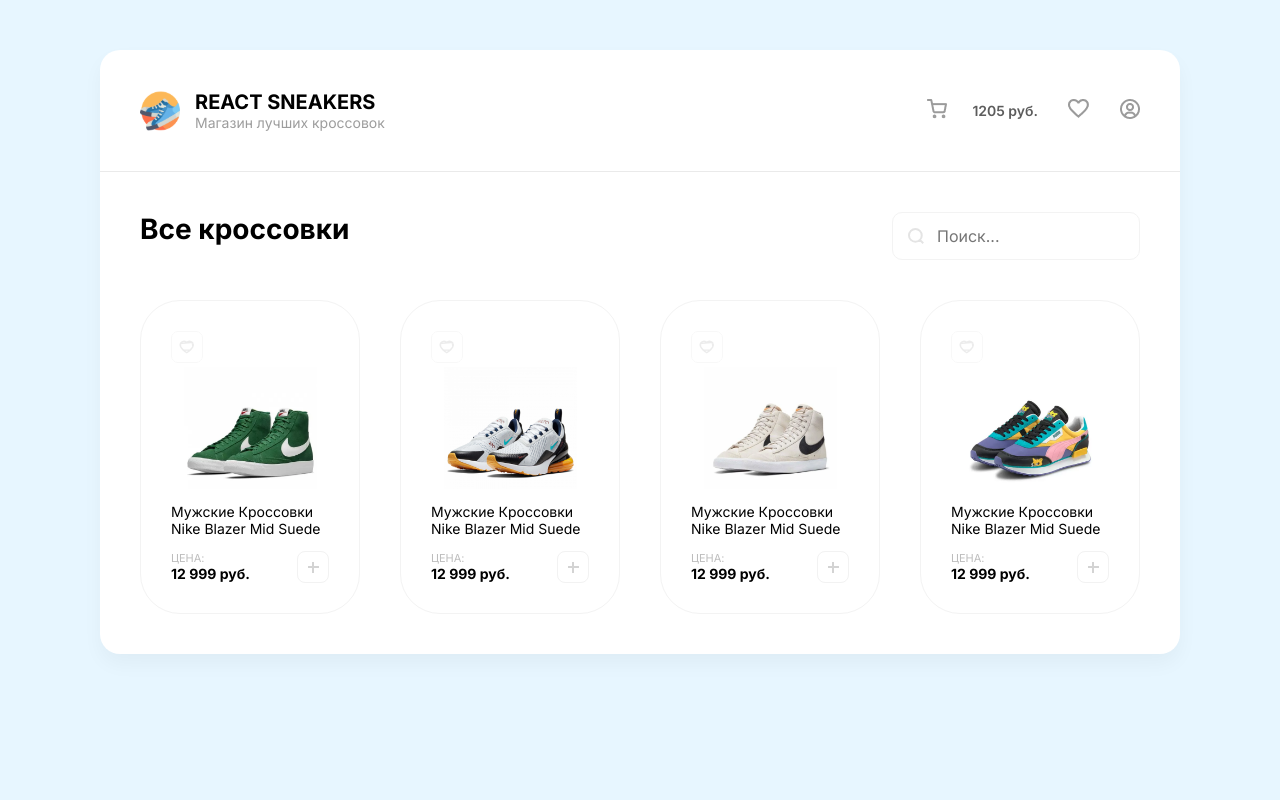
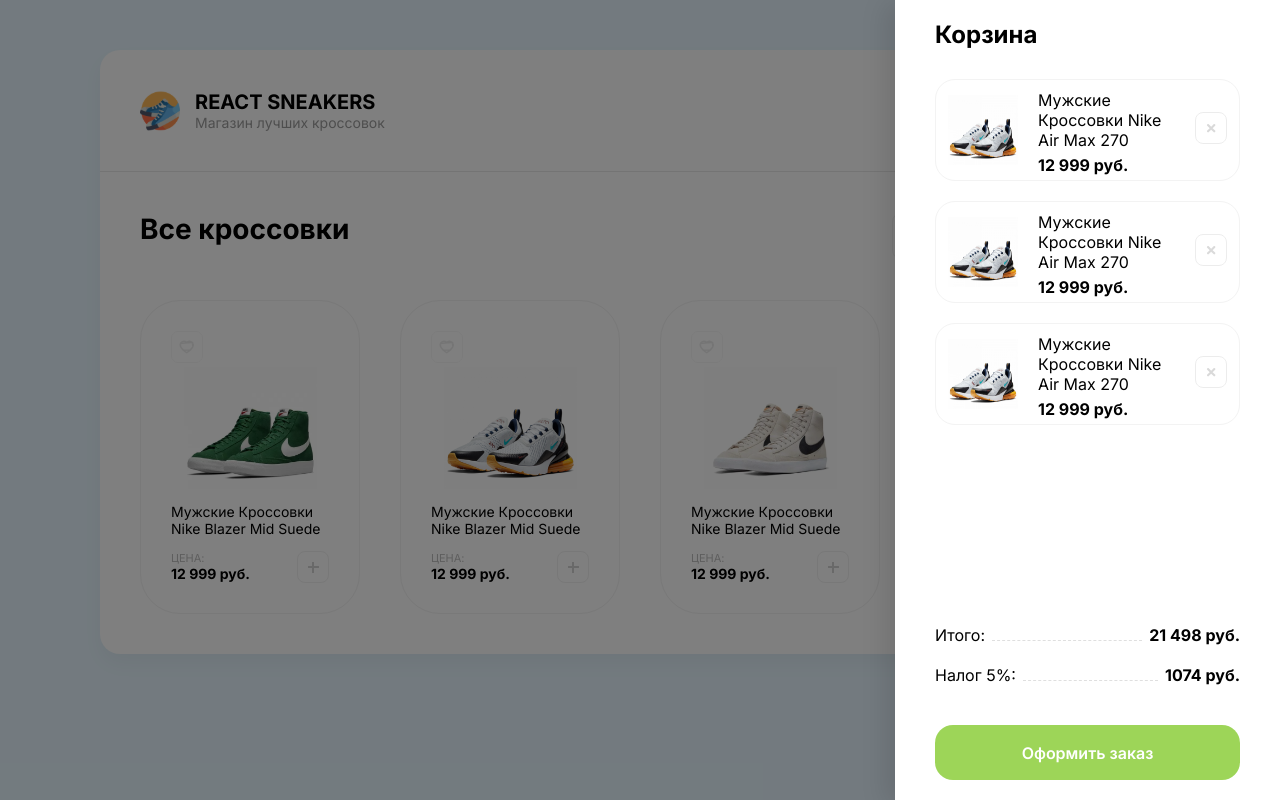
Before and after one commit to Sergey9694/sneakers-react, a React (Create React App) app: page / in a window 1280 px wide. Built offline with nearby package versions, Linux system fonts and the light colour scheme.

Commit message:
added section with shopping cart

```diff
--- a/src/components/app/App.js
+++ b/src/components/app/App.js
@@ -1,4 +1,5 @@
 import AppHeader from "../appHeader/AppHeader";
+import BasketList from "../basketList/BasketList";
 import CardsList from "../cardsList/CardsList";
 import SearchPanel from "../searchPanel/SearchPanel";
 
@@ -9,6 +10,7 @@
 		<SearchPanel/>
 		<main>
 			<CardsList/>
+			<BasketList/>
 		</main>
     </div>
   );
--- /dev/null
+++ b/src/components/basketList/BasketList.js
@@ -0,0 +1,117 @@
+import sneakers2 from '../../resources/img/sneakers2.png';
+
+import './basketList.scss';
+
+const BasketList = () => {
+    return(
+        <div className="basket__overlay">
+            <div className="basket__block">
+                <h2>Корзина</h2>
+                <div className="basket__items">
+                <div className="basket__item">
+                    <img src={sneakers2} alt="sneakers2" />
+                    <div className="basket__item-descr">
+                        <p>Мужские Кроссовки Nike Air Max 270</p>
+                        <b>12 999 руб.</b>
+                    </div>
+                    <div className="basket__item-btn">
+                        <svg
+    width={32}
+    height={32}
+    fill="none"
+    xmlns="http://www.w3.org/2000/svg"
+  >
+    <rect
+      x={0.5}
+      y={0.5}
+      width={31}
+      height={31}
+      rx={7.5}
+      fill="#fff"
+      stroke="#DBDBDB"
+    />
+    <path
+      d="m20.08 18.616-2.449-2.45 2.449-2.448c.944-.944-.52-2.409-1.465-1.464l-2.448 2.448-2.45-2.448c-.943-.944-2.408.52-1.463 1.464l2.448 2.449-2.448 2.448c-.945.945.52 2.41 1.464 1.465l2.449-2.449 2.448 2.449c.945.944 2.41-.52 1.465-1.464Z"
+      fill="#B5B5B5"
+    />
+                        </svg>
+                    </div>
+                </div>
+                <div className="basket__item">
+                    <img src={sneakers2} alt="sneakers2" />
+                    <div className="basket__item-descr">
+                        <p>Мужские Кроссовки Nike Air Max 270</p>
+                        <b>12 999 руб.</b>
+                    </div>
+                    <div className="basket__item-btn">
+                        <svg
+    width={32}
+    height={32}
+    fill="none"
+    xmlns="http://www.w3.org/2000/svg"
+  >
+    <rect
+      x={0.5}
+      y={0.5}
+      width={31}
+      height={31}
+      rx={7.5}
+      fill="#fff"
+      stroke="#DBDBDB"
+    />
+    <path
+      d="m20.08 18.616-2.449-2.45 2.449-2.448c.944-.944-.52-2.409-1.465-1.464l-2.448 2.448-2.45-2.448c-.943-.944-2.408.52-1.463 1.464l2.448 2.449-2.448 2.448c-.945.945.52 2.41 1.464 1.465l2.449-2.449 2.448 2.449c.945.944 2.41-.52 1.465-1.464Z"
+      fill="#B5B5B5"
+    />
+                        </svg>
+                    </div>
+                </div>
+                <div className="basket__item">
+                    <img src={sneakers2} alt="sneakers2" />
+                    <div className="basket__item-descr">
+                        <p>Мужские Кроссовки Nike Air Max 270</p>
+                        <b>12 999 руб.</b>
+                    </div>
+                    <div className="basket__item-btn">
+                        <svg
+    width={32}
+    height={32}
+    fill="none"
+    xmlns="http://www.w3.org/2000/svg"
+  >
+    <rect
+      x={0.5}
+      y={0.5}
+      width={31}
+      height={31}
+      rx={7.5}
+      fill="#fff"
+      stroke="#DBDBDB"
+    />
+    <path
+      d="m20.08 18.616-2.449-2.45 2.449-2.448c.944-.944-.52-2.409-1.465-1.464l-2.448 2.448-2.45-2.448c-.943-.944-2.408.52-1.463 1.464l2.448 2.449-2.448 2.448c-.945.945.52 2.41 1.464 1.465l2.449-2.449 2.448 2.449c.945.944 2.41-.52 1.465-1.464Z"
+      fill="#B5B5B5"
+    />
+                        </svg>
+                    </div>
+                </div>
+                </div>
+                <ul className="basket__subtitle">
+                    <li>
+                        <span>Итого:</span>
+                        <div className='divider'></div>
+                        <b>21 498 руб.</b>
+                    </li>
+                    <li>
+                        <span>Налог 5%:</span>
+                        <div></div>
+                        <b>1074 руб.</b>
+                    </li>
+                </ul>
+                <button>Оформить заказ</button>
+            </div>
+        </div>
+    )
+}
+
+export default BasketList;
--- /dev/null
+++ b/src/components/basketList/basketList.scss
@@ -0,0 +1,91 @@
+.basket__overlay {
+    position: absolute;
+    left: 0;
+    top: 0;
+    width: 100%;
+    height: 100%;
+    background-color: rgba(0, 0, 0, 0.5);
+    z-index: 1;
+}
+.basket__block {
+    display: flex;
+    flex-direction: column;
+    position: absolute;
+    width: 385px;
+    height: 100%;
+    right: 0;
+    background: #FFFFFF;
+    box-shadow: -10px 4px 24px rgba(0, 0, 0, 0.1);
+    padding: 20px 40px;
+    h2 {
+        font-size: 24px;
+        margin-bottom: 30px;
+    }
+    button {
+        width: 100%;
+        height: 55px;
+        background: #9DD558;
+        border-radius: 18px;
+        border: none;
+        font-weight: 600;
+        font-size: 16px;
+        color: #FFFFFF;
+        cursor: pointer;
+        transition: background 0.2s ease-in-out;
+
+        &:hover {
+            background: lighten($color: #9DD558, $amount: 5%)
+        }
+
+        &:active {
+            background: darken($color: #9DD558, $amount: 5%)
+        }
+    }
+    .basket__items {
+        flex: 1;
+        .basket__item {
+            display: flex;
+            align-items: center;
+            border: 1px solid #F3F3F3;
+            border-radius: 20px;
+            overflow: hidden;
+            padding: 5px 12px;
+            margin-bottom: 20px;
+            &-descr {
+                margin-right: 20px;
+            }
+            img {
+                margin-right: 20px;
+                width: 70px;
+                height: 70px;
+            }
+            p {
+                margin: 5px 0;
+            }
+            &-btn {
+                opacity: 0.5;
+                &:hover {
+                    opacity: 1;
+                    cursor: pointer;
+                }
+            }
+        }
+    }
+    .basket__subtitle {
+        margin-bottom: 20px;
+        li {
+            display: flex;
+            justify-content: space-between;
+            align-items: flex-end;
+            margin-bottom: 20px;
+        }
+        div {
+            flex: 1;
+            height: 1px;
+            border-bottom: 1px dashed #dfdfdf;
+            position: relative;
+            top: -4px;
+            margin: 0 7px;
+        }
+    }
+}
--- a/src/style/style.scss
+++ b/src/style/style.scss
@@ -4,6 +4,7 @@
 	margin: 0;
 	padding: 0;
 	font-family: 'Inter', sans-serif;
+
 	a {
 		color: inherit;
 		text-decoration: none;
```
Also changed, not shown: src/resources/img/close.svg (added).
